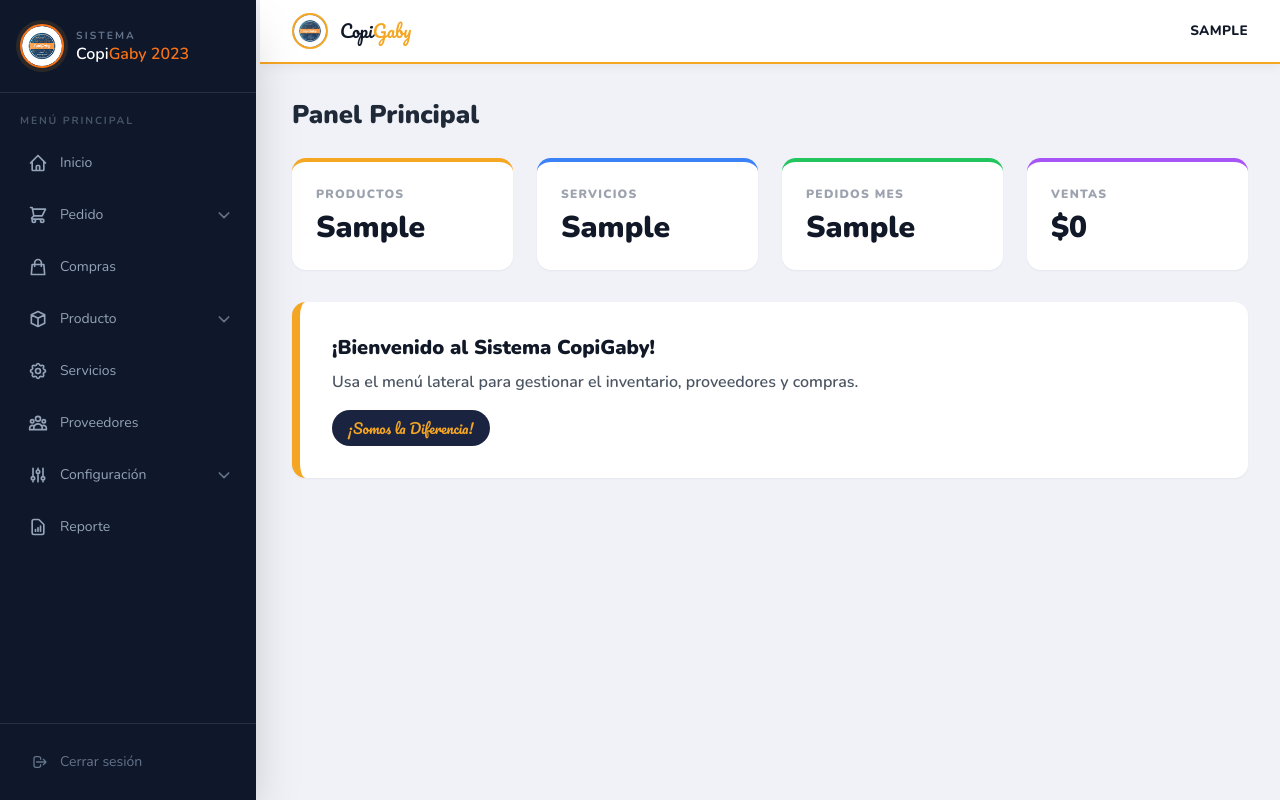
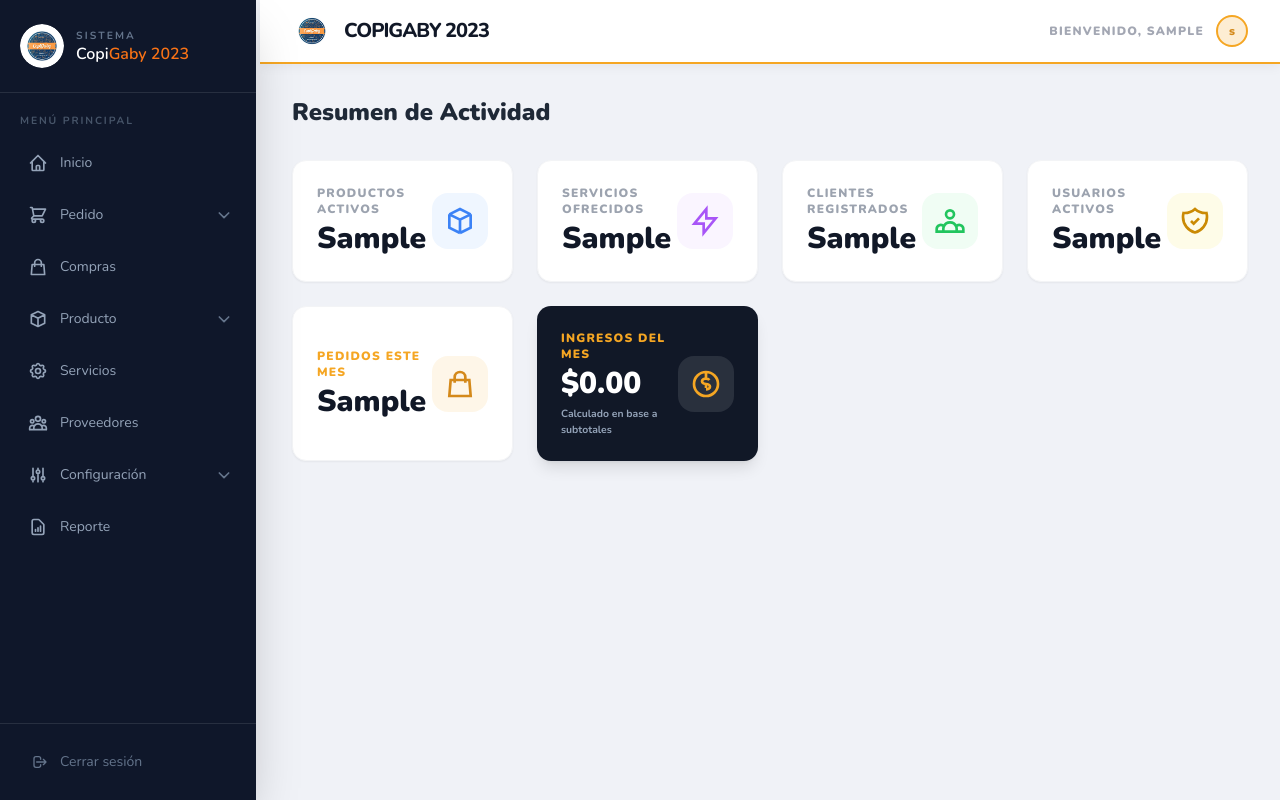
Before and after one commit to GhelfoTech/COPIGABY-2023-C.A, a PHP site: template app/views/dashboard/viewDashboard.php in a window 1280 px wide. Run offline with PHP 8.4, Linux system fonts and the light colour scheme; the visitor is signed in with stand-in values (Sample User, id 1); the template is opened without the code that fills it: most values are stand-ins (such as "Sample title", 1, 10 or a date in 2020); some libraries are stand-ins or nearby versions.

Commit message:
Add Functional Dashboard

```diff
--- a/app/controllers/loginController.php
+++ b/app/controllers/loginController.php
@@ -68,5 +68,6 @@
                 $error = "Por favor, llene todos los campos.";
             }
         }
+        $rifEmpresa = $object->getEmpresaRIF();
         include 'app/views/login/viewLogin.php';
     }
--- a/app/views/dashboard/viewDashboard.php
+++ b/app/views/dashboard/viewDashboard.php
@@ -3,7 +3,7 @@
 <head>
   <meta charset="UTF-8" />
   <meta name="viewport" content="width=device-width, initial-scale=1.0" />
-  <title>CopiGaby 2026— Panel Principal</title>
+  <title>CopiGaby — Panel Principal</title>
   <link rel="preconnect" href="https://fonts.googleapis.com" />
   <link href="https://fonts.googleapis.com/css2?family=Nunito:wght@400;600;700;800;900&family=Pacifico&display=swap" rel="stylesheet" />
   <script src="https://cdn.tailwindcss.com"></script>
@@ -18,42 +18,92 @@
   <div class="ml-[260px] flex-1 flex flex-col min-h-screen">
     <header class="h-16 bg-white border-b-2 border-orange flex items-center justify-between px-8 sticky top-0 z-50 shadow-[0_2px_12px_rgba(0,0,0,0.06)]">
       <div class="flex items-center gap-3">
-        <div class="w-9 h-9 bg-navy-dark rounded-full border-2 border-orange flex items-center justify-center overflow-hidden">
-          <img src="assets/img/logo.jpeg" alt="Logo" class="w-full h-full object-cover">
-        </div>
-        <div class="font-['Pacifico'] text-navy-dark text-[1.1rem]">Copi<span class="text-orange">Gaby</span></div>
+          <div class="w-10 h-10 rounded-full flex items-center justify-center overflow-hidden">
+            <img src="assets/img/logo.jpeg" alt="Logo" class="w-full h-full object-cover">
+          </div>
+          <h2 class="text-navy-dark font-extrabold text-xl uppercase tracking-tighter">CopiGaby 2023</h2>
       </div>
-      <div class="text-[0.85rem] font-extrabold text-navy-dark uppercase tracking-wide">
-        <?= htmlspecialchars($_SESSION['username'] ?? 'Usuario') ?>
+
+      <div class="flex items-center gap-3">
+          <span class="text-xs font-black text-navy/40 uppercase tracking-widest">Bienvenido, <?= $_SESSION['username'] ?></span>
+          <div class="h-8 w-8 bg-orange/20 rounded-full border-2 border-orange flex items-center justify-center text-orange-dk font-black text-xs">
+              <?= substr($_SESSION['username'], 0, 1) ?>
+          </div>
       </div>
     </header>
 
     <main class="p-8 flex-1 animate-fade-up">
-      <h1 class="text-[1.6rem] font-[900] text-gray-800 mb-6">Panel Principal</h1>
+      <h1 class="text-2xl font-[900] text-gray-800 mb-8">Resumen de Actividad</h1>
 
-      <div class="grid grid-cols-1 md:grid-cols-2 lg:grid-cols-4 gap-6 mb-8">
-        <div class="bg-white p-6 rounded-custom border-t-4 border-orange shadow-sm">
-          <div class="text-gray-400 text-xs font-black uppercase tracking-widest mb-2">Productos</div>
-          <div class="text-3xl font-black text-navy-dark"><?= $stats['productos_activos'] ?></div>
+      <div class="grid grid-cols-1 sm:grid-cols-2 lg:grid-cols-3 xl:grid-cols-4 2xl:grid-cols-6 gap-6">
+
+        <!-- Card: Productos Activos -->
+        <div class="bg-white rounded-custom shadow-sm p-6 flex items-center justify-between border border-gray-100 hover:shadow-md transition-shadow">
+          <div>
+            <p class="text-xs font-black text-gray-400 uppercase tracking-widest">Productos Activos</p>
+            <h2 class="text-3xl font-black text-navy-dark mt-1"><?= $stats['productos_activos'] ?></h2>
+          </div>
+          <div class="bg-blue-50 text-blue-500 p-3 rounded-2xl">
+            <svg class="w-8 h-8" fill="none" stroke="currentColor" viewBox="0 0 24 24" stroke-width="2"><path d="M20 7l-8-4-8 4m16 0l-8 4m8-4v10l-8 4m0-10L4 7m8 4v10M4 7v10l8 4"/></svg>
+          </div>
         </div>
-        <div class="bg-white p-6 rounded-custom border-t-4 border-blue-500 shadow-sm">
-          <div class="text-gray-400 text-xs font-black uppercase tracking-widest mb-2">Servicios</div>
-          <div class="text-3xl font-black text-navy-dark"><?= $stats['servicios_activos'] ?></div>
+
+        <!-- Card: Servicios -->
+        <div class="bg-white rounded-custom shadow-sm p-6 flex items-center justify-between border border-gray-100 hover:shadow-md transition-shadow">
+          <div>
+            <p class="text-xs font-black text-gray-400 uppercase tracking-widest">Servicios Ofrecidos</p>
+            <h2 class="text-3xl font-black text-navy-dark mt-1"><?= $stats['servicios_activos'] ?></h2>
+          </div>
+          <div class="bg-purple-50 text-purple-500 p-3 rounded-2xl">
+            <svg class="w-8 h-8" fill="none" stroke="currentColor" viewBox="0 0 24 24" stroke-width="2"><path d="M13 10V3L4 14h7v7l9-11h-7z"/></svg>
+          </div>
         </div>
-        <div class="bg-white p-6 rounded-custom border-t-4 border-green-500 shadow-sm">
-          <div class="text-gray-400 text-xs font-black uppercase tracking-widest mb-2">Pedidos Mes</div>
-          <div class="text-3xl font-black text-navy-dark"><?= $stats['pedidos_mes'] ?></div>
+
+        <!-- Card: Clientes -->
+        <div class="bg-white rounded-custom shadow-sm p-6 flex items-center justify-between border border-gray-100 hover:shadow-md transition-shadow">
+          <div>
+            <p class="text-xs font-black text-gray-400 uppercase tracking-widest">Clientes Registrados</p>
+            <h2 class="text-3xl font-black text-navy-dark mt-1"><?= $stats['clientes_activos'] ?></h2>
+          </div>
+          <div class="bg-green-50 text-green-500 p-3 rounded-2xl">
+            <svg class="w-8 h-8" fill="none" stroke="currentColor" viewBox="0 0 24 24" stroke-width="2"><path d="M17 20h5v-2a3 3 0 00-5.356-1.857M17 20H7m10 0v-2c0-.656-.126-1.283-.356-1.857M7 20H2v-2a3 3 0 015.356-1.857M7 20v-2c0-.656.126-1.283.356-1.857m0 0a5.002 5.002 0 019.288 0M15 7a3 3 0 11-6 0 3 3 0 016 0z"/></svg>
+          </div>
         </div>
-        <div class="bg-white p-6 rounded-custom border-t-4 border-purple-500 shadow-sm">
-          <div class="text-gray-400 text-xs font-black uppercase tracking-widest mb-2">Ventas</div>
-          <div class="text-3xl font-black text-navy-dark">$<?= number_format($stats['ventas_mes'], 0) ?></div>
+
+        <!-- Card: Usuarios -->
+        <div class="bg-white rounded-custom shadow-sm p-6 flex items-center justify-between border border-gray-100 hover:shadow-md transition-shadow">
+          <div>
+            <p class="text-xs font-black text-gray-400 uppercase tracking-widest">Usuarios Activos</p>
+            <h2 class="text-3xl font-black text-navy-dark mt-1"><?= $stats['usuarios_activos'] ?></h2>
+          </div>
+          <div class="bg-yellow-50 text-yellow-600 p-3 rounded-2xl">
+            <svg class="w-8 h-8" fill="none" stroke="currentColor" viewBox="0 0 24 24" stroke-width="2"><path d="M9 12l2 2 4-4m5.618-4.016A11.955 11.955 0 0112 2.944a11.955 11.955 0 01-8.618 3.04A12.02 12.02 0 003 9c0 5.591 3.824 10.29 9 11.622 5.176-1.332 9-6.03 9-11.622 0-1.042-.133-2.052-.382-3.016z"/></svg>
+          </div>
         </div>
-      </div>
 
-      <div class="bg-white rounded-custom p-8 border-l-8 border-orange shadow-sm">
-        <h3 class="text-xl font-black text-navy-dark mb-2">¡Bienvenido al Sistema CopiGaby!</h3>
-        <p class="text-gray-600 font-semibold mb-4">Usa el menú lateral para gestionar el inventario, proveedores y compras.</p>
-        <div class="inline-block bg-navy text-orange px-4 py-2 rounded-full font-['Pacifico'] text-sm">¡Somos la Diferencia!</div>
+        <!-- Card: Pedidos del Mes -->
+        <div class="bg-white rounded-custom shadow-sm p-6 flex items-center justify-between border border-gray-100 hover:shadow-md transition-shadow">
+          <div>
+            <p class="text-xs font-black text-orange uppercase tracking-widest">Pedidos este Mes</p>
+            <h2 class="text-3xl font-black text-navy-dark mt-1"><?= $stats['pedidos_mes'] ?></h2>
+          </div>
+          <div class="bg-orange/10 text-orange-dk p-3 rounded-2xl">
+            <svg class="w-8 h-8" fill="none" stroke="currentColor" viewBox="0 0 24 24" stroke-width="2"><path d="M16 11V7a4 4 0 00-8 0v4M5 9h14l1 12H4L5 9z"/></svg>
+          </div>
+        </div>
+
+        <!-- Card: Ventas del Mes -->
+        <div class="bg-navy-dark rounded-custom shadow-lg p-6 flex items-center justify-between hover:-translate-y-1 transition-all">
+          <div>
+            <p class="text-xs font-black text-orange uppercase tracking-widest">Ingresos del Mes</p>
+            <h2 class="text-3xl font-black text-white mt-1">$<?= number_format($stats['ventas_mes'], 2) ?></h2>
+            <p class="text-[0.65rem] text-slate-400 font-bold mt-1">Calculado en base a subtotales</p>
+          </div>
+          <div class="bg-white/10 text-orange p-3 rounded-2xl">
+            <svg class="w-8 h-8" fill="none" stroke="currentColor" viewBox="0 0 24 24" stroke-width="2"><path d="M12 8c-1.657 0-3 .895-3 2s1.343 2 3 2 3 .895 3 2-1.343 2-3 2m0-8c1.11 0 2.08.402 2.599 1M12 8V3m0 9v3m0-3c-1.11 0-2.08-.402-2.599-1M21 12a9 9 0 11-18 0 9 9 0 0118 0z"/></svg>
+          </div>
+        </div>
+
       </div>
     </main>
   </div>
--- a/app/views/layouts/viewMenuLateral.php
+++ b/app/views/layouts/viewMenuLateral.php
@@ -35,7 +35,7 @@ function navIconClass(bool $active): string {
 <aside class="sidebar-scroll fixed inset-y-0 left-0 z-[100] flex w-64 min-h-screen shrink-0 flex-col overflow-y-auto bg-slate-900 shadow-2xl">
   <header class="border-b border-white/10 px-5 py-6">
     <div class="flex items-center gap-3">
-      <div class="flex h-11 w-11 shrink-0 items-center justify-center overflow-hidden rounded-full border-2 border-orange-500 bg-slate-800 shadow-[0_0_0_4px_rgba(245,166,35,0.12)]">
+      <div class="flex h-11 w-11 shrink-0 items-center justify-center overflow-hidden rounded-full">
         <img src="assets/img/logo.jpeg" alt="Logo CopiGaby" class="h-full w-full rounded-full object-cover">
       </div>
       <div>
--- a/app/views/login/viewLogin.php
+++ b/app/views/login/viewLogin.php
@@ -19,7 +19,7 @@
       <div class="logo-badge">
         <img src="assets/img/logo.jpeg" alt="Logo CopiGaby">
       </div>
-      <div class="logo-name">Copi<span>Gaby</span></div>
+      <div class="logo-name">Copi<span>Gaby</span> 2023</div>
       <div class="logo-tagline">¡Somos la diferencia!</div>
     </div>
 
@@ -53,7 +53,7 @@
     </form>
 
     <div class="card-footer">
-      CopiGaby 2025 &nbsp;·&nbsp; RIF V-9622717-1
+      CopiGaby 2023 &nbsp;·&nbsp; RIF <?= htmlspecialchars($rifEmpresa ?? 'J-504149357') ?>
     </div>
   </div>
 
```
Also changed, not shown: app/Models/dashboardModel.php (added, +98 -0 lines), app/Models/userModel.php (+14 -0 lines), app/controllers/dashboardController.php (+9 -6 lines).
